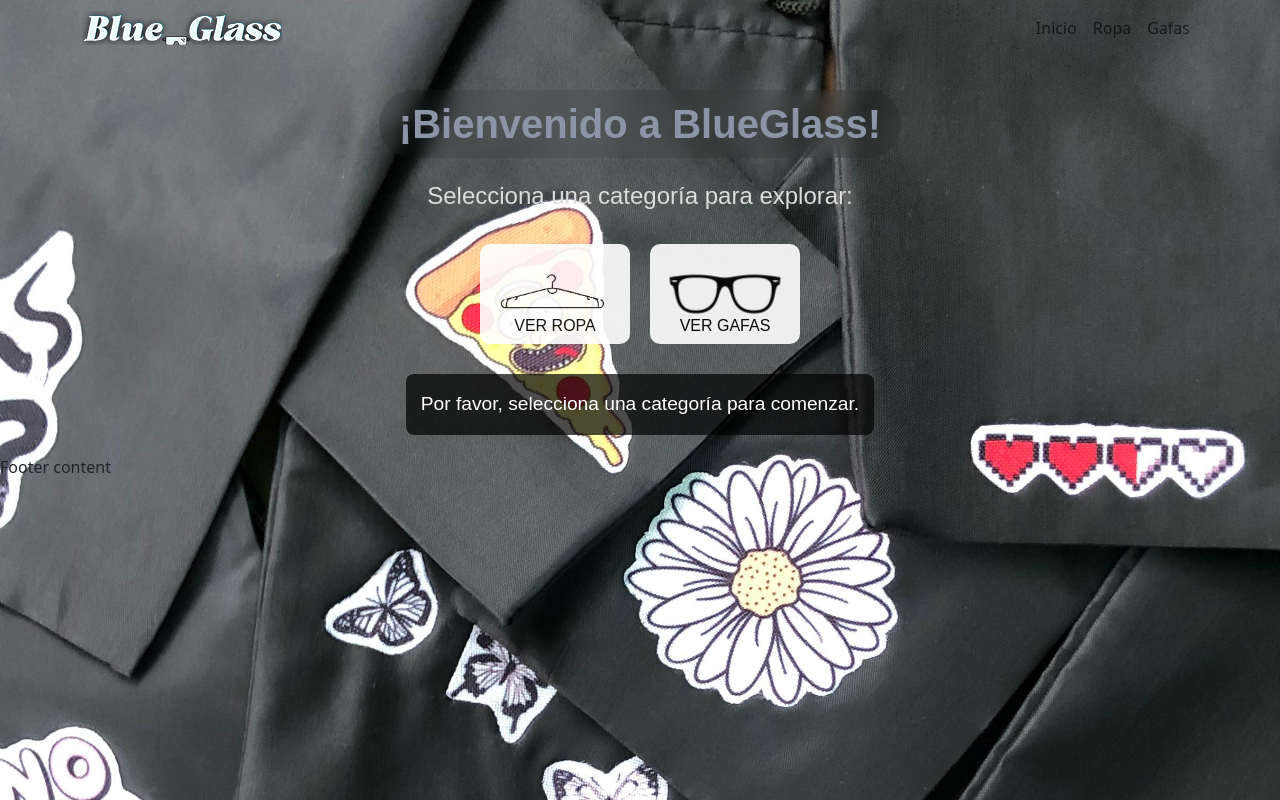
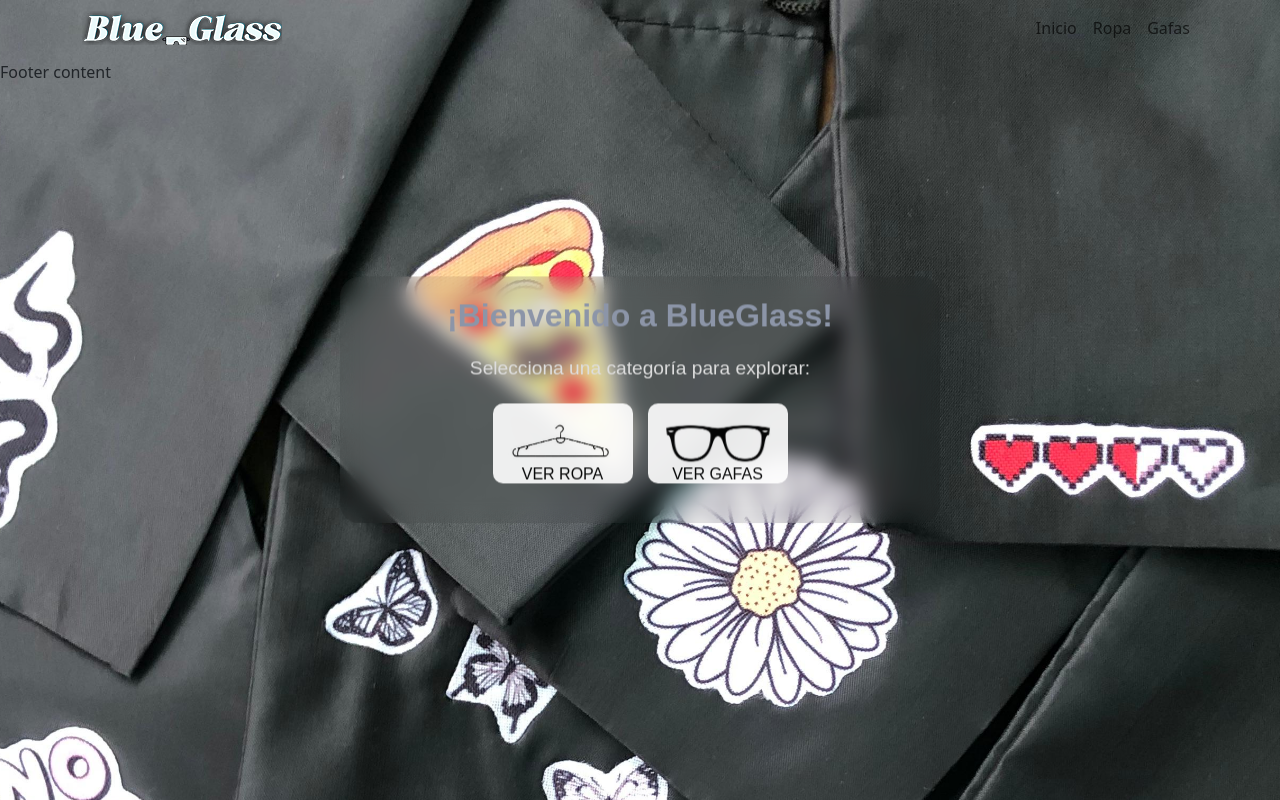
Before and after one commit to DoutNik/BlueLClothes, a React (Vite) app in the folder Client/: page / in a window 1280 px wide. Shown: the top 800 px of the page. Built offline with nearby package versions, Linux system fonts and the light colour scheme.

Commit message:
Mejora de UI - Home

```diff
--- a/Client/src/views/Home/Home.jsx
+++ b/Client/src/views/Home/Home.jsx
@@ -3,48 +3,56 @@ import Glasses from "../../components/Glasses/Glasses";
 import styles from "./Home.module.css";
 
 const Home = () => {
-  // Estado para manejar la selección del usuario
   const [selectedCategory, setSelectedCategory] = useState("");
+  const [isCentered, setIsCentered] = useState(true); // Estado para el centrado
 
-  // Función para manejar el clic en los botones
   const handleCategoryClick = (category) => {
     setSelectedCategory(category);
+    setIsCentered(false); // El contenedor deja de estar centrado
   };
 
   return (
     <div className={styles.container}>
-        <h1 className={styles.title}>
-            <span className={styles.blurBackground}>¡Bienvenido a BlueGlass!</span>
+      {/* Paso Inicial */}
+      <div
+        className={
+          isCentered ? styles.containerCentered : styles.containerScrolling
+        }
+      >
+        <h1 className={selectedCategory ? styles.titleHidden : styles.title}>
+          <span className={styles.blurBackground}>
+            ¡Bienvenido a BlueGlass!
+          </span>
         </h1>
-        <p className={styles.subtitle}>Selecciona una categoría para explorar:</p>
-
+        <p className={styles.subtitle}>
+          Selecciona una categoría para explorar:
+        </p>
+        {/* Botones de Selección */}
         <div className={styles.buttonContainer}>
           <button
             className={styles.button}
-                onClick={() => handleCategoryClick('ropa')}
+            onClick={() => handleCategoryClick("ropa")}
           >
             <p>Ver Ropa</p>
           </button>
           <button
             className={styles.button}
-                onClick={() => handleCategoryClick('gafas')}
+            onClick={() => handleCategoryClick("gafas")}
           >
             <p>Ver Gafas</p>
           </button>
         </div>
+      </div>
 
+      {/* Contenido Dinámico */}
       <div className={styles.content}>
-            {selectedCategory === 'ropa' && (
+        {selectedCategory === "ropa" && (
           <p className={styles.text}>
-                    Has elegido explorar nuestra colección de ropa. ¡Mira lo último en moda!
+            Has elegido explorar nuestra colección de ropa. ¡Mira lo último en
+            moda!
           </p>
         )}
-            {selectedCategory === 'gafas' && <Glasses />}
-            {selectedCategory === '' && (
-                <p className={styles.text}>
-                    Por favor, selecciona una categoría para comenzar.
-                </p>
-            )}
+        {selectedCategory === "gafas" && <Glasses />}
       </div>
     </div>
   );
--- a/Client/src/views/Home/Home.module.css
+++ b/Client/src/views/Home/Home.module.css
@@ -1,45 +1,72 @@
+/* Home.module.css */
 .container {
     text-align: center;
     padding: 20px;
     font-family: Arial, sans-serif;
   }
 
+  .containerCentered {
+    position: fixed;
+    top: 50%;
+    left: 50%;
+    transform: translate(-50%, -50%);
+    background-color: rgba(0, 0, 0, 0.08);
+    backdrop-filter: blur(10px);
+    -webkit-backdrop-filter: blur(10px);
+    padding: 20px;
+    border-radius: 20px;
+    text-align: center;
+    max-width: 600px;
+    width: 90%;
+    transition: all 0.5s ease; /* Transiciones suaves */
+    z-index: 1000;
+  }
+
+  .containerScrolling {
+  position: relative;
+  margin: 20px auto;
+  background-color: rgba(0, 0, 0, 0.08);
+  padding: 20px;
+  border-radius: 20px;
+  text-align: center;
+  max-width: 600px;
+  width: 90%;
+  transition: all 0.5s ease;
+}
+
   .title {
-    font-size: 2.5rem;
+    font-size: 2rem;
     margin-bottom: 20px;
     color: #fff;
     text-align: center;
   }
 
+  .titleHidden {
+    display: none;
+  }
+
   .blurBackground {
-    display: inline-block; /* Ajusta el tamaño al contenido */
-    background-color: rgba(0, 0, 0, 0.08); /* Fondo semitransparente */
-    backdrop-filter: blur(10px); /* Difumina el fondo */
-    -webkit-backdrop-filter: blur(10px); /* Compatibilidad con navegadores WebKit */
-    padding: 10px 20px; /* Espaciado interno */
-    margin-top: 70px;
-    border-radius: 200px; /* Bordes redondeados */
     color: #8c95a8; /* Color del texto */
     font-weight: bold; /* Texto en negrita */
   }
 
-
   .subtitle {
-    font-size: 1.5rem;
-    margin-bottom: 30px;
+    font-size: 1.2rem;
+    margin-bottom: 20px;
     color: #ddd;
   }
 
   .buttonContainer {
     display: flex;
+    flex-wrap: wrap;
     justify-content: center;
-    gap: 20px;
-    margin: 30px 0;
+    gap: 15px;
+    margin: 20px 0;
   }
 
   .button {
-    width: 150px;
-    height: 100px;
+    width: 140px;
+    height: 80px;
     font-size: 1rem;
     color: #fff;
     opacity: 0.9;
@@ -50,12 +77,12 @@
     background-size: cover;
     background-position: center;
     background-repeat: no-repeat;
-    transition: transform 0.4s, opacity 0.4s, blur(10px);;
+    transition: transform 0.4s, opacity 0.4s;
   }
 
-.button p{
+  .button p {
     color: black;
-    margin-top: 50%;
+    margin-top: 45%;
   }
 
   .button:hover {
@@ -65,7 +92,6 @@
 
   .button:first-child {
     background-image: url('../../assets/ropaOption2.jpg'); /* Imagen para "Ver Ropa" */
-
   }
 
   .button:last-child {
@@ -77,13 +103,13 @@
   }
 
   .text {
-    font-size: 1.2rem;
+    font-size: 1rem;
     color: #fff;
     background-color: rgba(0, 0, 0, 0.7); /* Fondo oscuro con transparencia */
     padding: 15px;
     border-radius: 8px;
     line-height: 1.6;
     display: inline-block;
-    max-width: 80%;
+    max-width: 90%;
     margin: 0 auto;
   }
```
Lines whose indentation alone changed are shown as unchanged.
